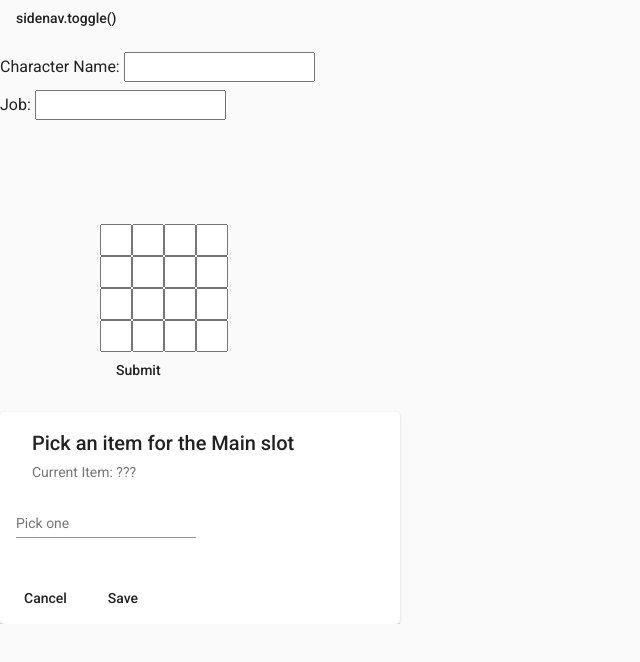
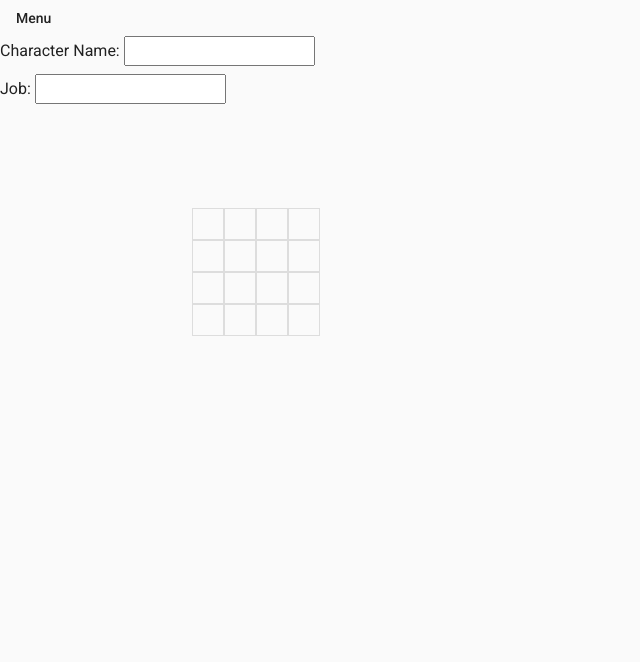
Before and after one commit to Icydeath/gear-swop, an Angular app in the folder GearSwop/ClientApp/: page / in a window 1280 px wide. Shown: the top 662 px of the page, without its empty margins (0-640 px from the left). Built offline with nearby package versions, Linux system fonts and the light colour scheme.

Commit message:
gearset form refactor

```diff
--- a/GearSwop/ClientApp/src/app/app.module.ts
+++ b/GearSwop/ClientApp/src/app/app.module.ts
@@ -19,6 +19,7 @@ import {MatInputModule} from '@angular/material/input';
 import { NavMenuComponent } from './nav-menu/nav-menu.component';
 import {MatSidenavModule} from '@angular/material/sidenav';
 import {MatCheckboxModule} from '@angular/material/checkbox';
+import {MatListModule} from '@angular/material/list';
 
 @NgModule({
   declarations: [
@@ -46,6 +47,7 @@ import {MatCheckboxModule} from '@angular/material/checkbox';
     MatInputModule,
     MatSidenavModule,
     MatCheckboxModule,
+    MatListModule,
   ],
   providers: [],
   bootstrap: [AppComponent]
--- a/GearSwop/ClientApp/src/app/nav-menu/nav-menu.component.html
+++ b/GearSwop/ClientApp/src/app/nav-menu/nav-menu.component.html
@@ -1,10 +1,15 @@
 <mat-sidenav-container>
-  <mat-sidenav #sidenav mode="side" [(opened)]="opened" (opened)="events.push('open!')" (closed)="events.push('close!')">
-    Sidenav content
+  <mat-sidenav #sidenav mode="push" [(opened)]="opened">
+    <mat-nav-list>
+      <a mat-list-item>Add Set</a>
+      <a mat-list-item>Tags</a>
+      <a mat-list-item>Are</a>
+      <a mat-list-item>Fun</a>
+    </mat-nav-list>
   </mat-sidenav>
 
   <mat-sidenav-content>
-    <p><button mat-button (click)="sidenav.toggle()">sidenav.toggle()</button></p>
+    <button mat-button (click)="sidenav.toggle()">Menu</button>
     <router-outlet></router-outlet>
   </mat-sidenav-content>
 </mat-sidenav-container>
--- a/GearSwop/ClientApp/src/app/services/gear-set.service.ts
+++ b/GearSwop/ClientApp/src/app/services/gear-set.service.ts
@@ -9,6 +9,7 @@ import {IGearItem} from '../Interfaces/GearItem';
 export class GearSetService {
 
   activeSet: IGearSet = new class implements IGearSet {
+    SetName: string;
     Ammo: IGearItem;
     Back: IGearItem;
     Body: IGearItem;
@@ -22,16 +23,11 @@ export class GearSetService {
     Neck: IGearItem;
     RightEar: IGearItem;
     RightRing: IGearItem;
-    SetName: string;
     Sub: IGearItem;
     Waist: IGearItem;
   };
 
   constructor(private http: HttpClient) { }
-
-  updateFullSet(formValue) {
-    this.activeSet = formValue;
-  }
 
   updateSingleItem(slot, item) {
     this.activeSet[slot] = item;
--- a/GearSwop/ClientApp/src/app/swap/gear-selection/gear-selection.component.ts
+++ b/GearSwop/ClientApp/src/app/swap/gear-selection/gear-selection.component.ts
@@ -20,8 +20,7 @@ export class GearSelectionComponent implements OnInit {
   }
 
   saveSelectedItem() {
-    this.chosenItem.emit({ slot: 'Main', itemName: this.gearSelector.value})
-    //Hide Gear selector
+    this.chosenItem.emit({ slot: this.slot, itemName: this.gearSelector.value})
   }
 
 
--- a/GearSwop/ClientApp/src/app/swap/gearset/gearset.component.html
+++ b/GearSwop/ClientApp/src/app/swap/gearset/gearset.component.html
@@ -1,63 +1,29 @@
-<form [formGroup]="gearSetForm" (ngSubmit)="submitGearSetForm()">
-  <div class="gearRow">
-    <label>
-      <input type="text" formControlName="main">
-    </label>
-    <label>
-      <input type="text" formControlName="sub">
-    </label>
-    <label>
-      <input type="text" formControlName="range">
-    </label>
-    <label>
-      <input type="text" formControlName="ammo">
-    </label>
+<div class="gear-select-layout">
+  <div class="gear-set-display">
+    <div class="gear-row">
+      <div class="gear-display-item" (click)="selectGearItem('Main')"></div>
+      <div class="gear-display-item" (click)="selectGearItem('Sub')"></div>
+      <div class="gear-display-item" (click)="selectGearItem('Ranged')"></div>
+      <div class="gear-display-item" (click)="selectGearItem('Ammo')"></div>
+    </div>
+    <div class="gear-row">
+      <div class="gear-display-item" (click)="selectGearItem('Head')"></div>
+      <div class="gear-display-item" (click)="selectGearItem('Neck')"></div>
+      <div class="gear-display-item" (click)="selectGearItem('Left Ear')"></div>
+      <div class="gear-display-item" (click)="selectGearItem('Right Ear')"></div>
+    </div>
+    <div class="gear-row">
+      <div class="gear-display-item" (click)="selectGearItem('Body')"></div>
+      <div class="gear-display-item" (click)="selectGearItem('Gloves')"></div>
+      <div class="gear-display-item" (click)="selectGearItem('Left Ring')"></div>
+      <div class="gear-display-item" (click)="selectGearItem('Right Ring')"></div>
+    </div>
+    <div class="gear-row">
+      <div class="gear-display-item" (click)="selectGearItem('Back')"></div>
+      <div class="gear-display-item" (click)="selectGearItem('Waist')"></div>
+      <div class="gear-display-item" (click)="selectGearItem('Legs')"></div>
+      <div class="gear-display-item" (click)="selectGearItem('Feet')"></div>
+    </div>
   </div>
-  <div class="gearRow">
-    <label>
-      <input type="text" formControlName="head">
-    </label>
-    <label>
-      <input type="text" formControlName="body">
-    </label>
-    <label>
-      <input type="text" formControlName="hands">
-    </label>
-    <label>
-      <input type="text" formControlName="legs">
-    </label>
-  </div>
-  <div class="gearRow">
-    <label>
-      <input type="text" formControlName="feet">
-    </label>
-    <label>
-      <input type="text" formControlName="neck">
-    </label>
-    <label>
-      <input type="text" formControlName="waist">
-    </label>
-    <label>
-      <input type="text" formControlName="leftEar">
-    </label>
-  </div>
-  <div class="gearRow">
-    <label>
-      <input type="text" formControlName="rightEar">
-    </label>
-    <label>
-      <input type="text" formControlName="leftRing">
-    </label>
-    <label>
-      <input type="text" formControlName="rightRing">
-    </label>
-    <label>
-      <input type="text" formControlName="back">
-    </label>
-  </div>
-  <button mat-button type="submit">Submit</button>
-</form>
-
-<br>
-
-<app-gear-selection [slot]="main" (chosenItem)="updateItem($event)"></app-gear-selection>
+  <app-gear-selection *ngIf="displayGearSelection" [slot]="slot" (chosenItem)="updateItem($event)"></app-gear-selection>
+</div>
--- a/GearSwop/ClientApp/src/app/swap/gearset/gearset.component.scss
+++ b/GearSwop/ClientApp/src/app/swap/gearset/gearset.component.scss
@@ -1,17 +1,20 @@
-form {
-  padding-left: 100px;
-}
-
-label {
-  margin-bottom: 0;
-}
-
-input {
-  height: 32px;
-  width: 32px;
-}
-
-.gearRow {
+.gear-select-layout {
   display: flex;
   flex-direction: row;
 }
+
+.gear-set-display {
+  margin-left: 15%;
+  margin-right: 5%;
+
+  .gear-row {
+    display: flex;
+    flex-direction: row;
+  }
+
+  .gear-display-item {
+    height: 32px;
+    width: 32px;
+    border: solid 1px #ddd;
+  }
+}
--- a/GearSwop/ClientApp/src/app/swap/gearset/gearset.component.ts
+++ b/GearSwop/ClientApp/src/app/swap/gearset/gearset.component.ts
@@ -1,5 +1,4 @@
 import { Component, OnInit } from '@angular/core';
-import {FormControl, FormGroup} from '@angular/forms';
 import {SwapService} from '../../services/swap.service';
 import {GearSetService} from '../../services/gear-set.service';
 
@@ -9,25 +8,8 @@ import {GearSetService} from '../../services/gear-set.service';
   styleUrls: ['./gearset.component.scss']
 })
 export class GearsetComponent implements OnInit {
-  main = "Main";
-  gearSetForm = new FormGroup({
-    main: new FormControl(''),
-    sub: new FormControl(''),
-    range: new FormControl(''),
-    ammo: new FormControl(''),
-    head: new FormControl(''),
-    body: new FormControl(''),
-    hands: new FormControl(''),
-    legs: new FormControl(''),
-    feet: new FormControl(''),
-    neck: new FormControl(''),
-    waist: new FormControl(''),
-    leftEar: new FormControl(''),
-    rightEar: new FormControl(''),
-    leftRing: new FormControl(''),
-    rightRing: new FormControl(''),
-    back: new FormControl(''),
-  });
+  slot = "Main";
+  private displayGearSelection: boolean;
 
   constructor(private swapService: SwapService, private gearSetService: GearSetService) { }
 
@@ -35,9 +17,11 @@ export class GearsetComponent implements OnInit {
 
   updateItem($event) {
     this.gearSetService.updateSingleItem($event.slot, $event.itemName)
+    this.displayGearSelection = false;
   }
 
-  submitGearSetForm() {
-    this.gearSetService.updateFullSet(this.gearSetForm.value);
+  selectGearItem(slot: string) {
+    this.slot = slot;
+    this.displayGearSelection = true;
   }
 }
```
